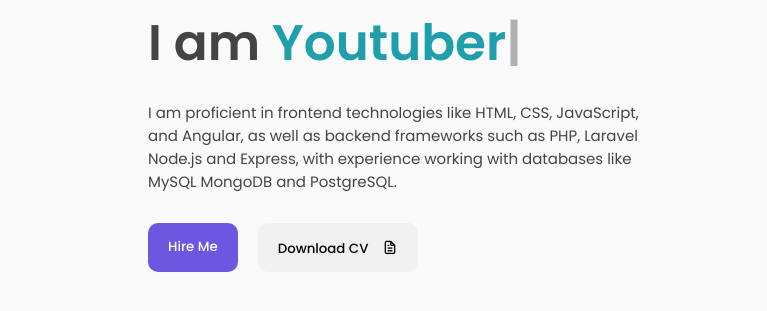
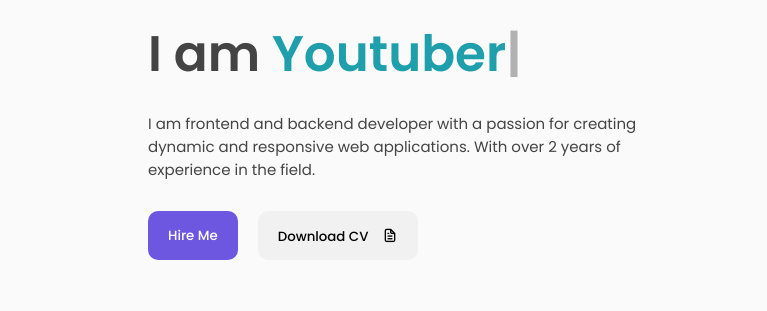
Before and after one commit to Ese-oghene/Portfolio, a plain HTML site: page index.html in a window 1280 px wide. Shown: the part 224-535 px from the top of the page, 0-767 px from the left. Drawn offline with nearby package versions, Linux system fonts and the light colour scheme.

Commit message:
fixed: new

```diff
--- a/index.html
+++ b/index.html
@@ -81,7 +81,8 @@
 
                     <div class="featured-text-info">
                         <p>
-                         I am proficient in frontend technologies like HTML, CSS, JavaScript, and Angular, as well as backend frameworks such as PHP, Laravel Node.js and Express, with experience working with databases like MySQL MongoDB and PostgreSQL.
+                            I am frontend and backend developer with a passion for creating dynamic and responsive web applications. With over 2 years of experience in the field.
+                         <!-- I am proficient in frontend technologies like HTML, CSS, JavaScript, and Angular, as well as backend frameworks such as PHP, Laravel Node.js and Express, with experience working with databases like MySQL MongoDB and PostgreSQL. -->
                         </p>
                     </div>
 
```
